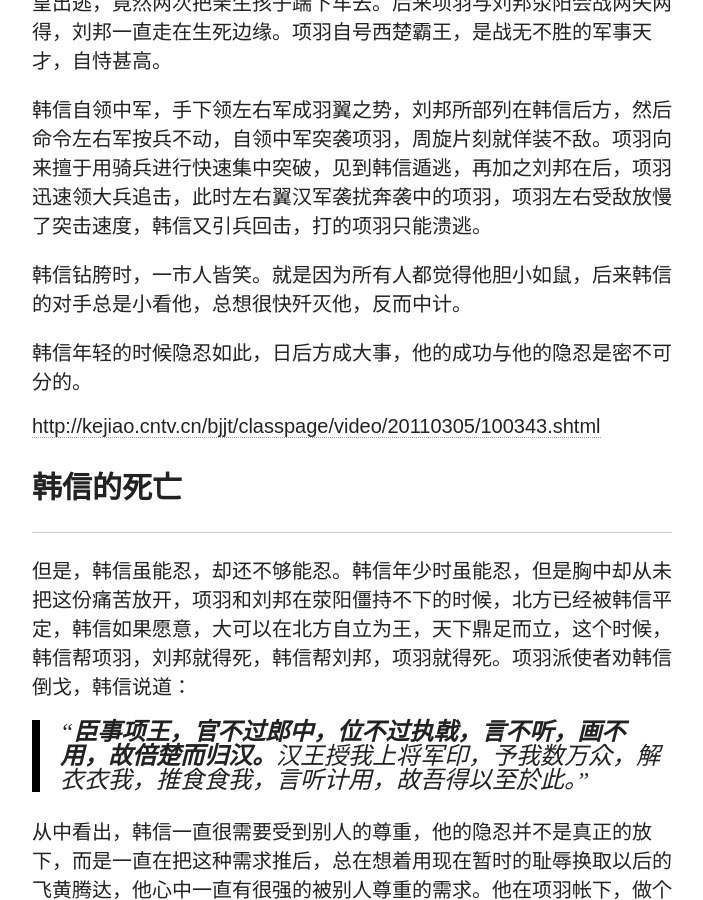
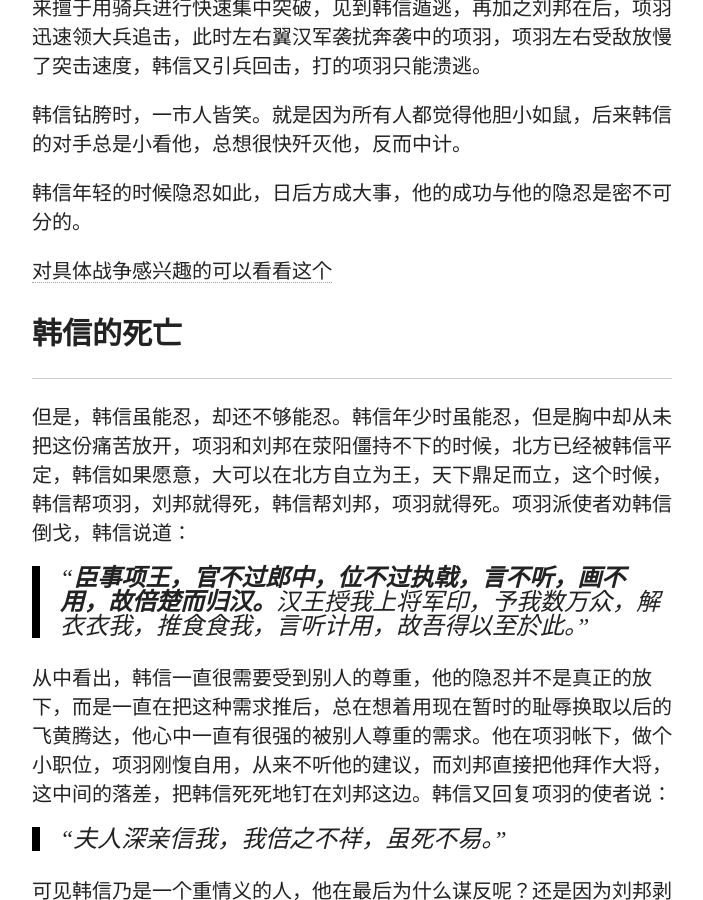
Before and after one commit to Renco/Renco.github.io, a Jekyll site: the page built from _posts/2014-06-06-韩信.md, in a window 1280 px wide and 900 px high, scrolled down 3760 px. Shown: the whole window, without its empty margins (318-1021 px from the left). Built offline with Jekyll 4.4.1, drawn with Linux system fonts in a browser that asks for light colours; nearby versions of some CDN libraries; comment, search, counter and statistics services are not loaded; some of the changed lines change nothing that is shown.

Commit message:
updating

```diff
--- a/_posts/2014-06-06-韩信.md
+++ b/_posts/2014-06-06-韩信.md
@@ -5,7 +5,7 @@
 share: true
 tags: [历史, 人物]
 image:
-  feature: .jpg
+  feature: hanxintou.jpg
 ---
 
 
@@ -42,7 +42,7 @@
 
 韩信少时的隐忍，磨练了他的心性，而韩信胸中志向之高远，可以窥见。也正是这些经历，给了韩信翅膀。
 
-![韩信历史图片]({ site.url }}/assets/hanxin1.jpg)
+![韩信历史图片]({ site.url }}/images/hanxin1.jpg)
 
 
 韩信善于示弱，灭赵一战，敌众我寡，韩信背水而乘，士兵无路可退，有昔日孙膑上屋抽梯计策之妙，赵军大笑之，韩信诈败，赵军见状倾巢出动，大营空虚，事先由韩信埋伏好的两千轻骑兵冲进赵军大营把所有赵旗换成汉旗。此时韩信败退到河边与赵军背水一战，韩军无路可退都拼死作战，赵军见一时不能取胜便想回营，结果看到整个军营都已易帜，大惊失色，军下士兵四处散逃，赵国的将领即使斩杀逃兵也不能制止赵军四散。此时韩信再以兵两面夹击，赵军溃不成军，赵王被杀。仅此一战，赵国平定，韩信两次欺骗了对方，玩弄敌军的心理，前后毫无痕迹，而且对战事的发展过程完全了如指掌，开战头一天晚上命令手下人做饭，说道：
@@ -67,7 +67,7 @@
 
 韩信年轻的时候隐忍如此，日后方成大事，他的成功与他的隐忍是密不可分的。
 
-[http://kejiao.cntv.cn/bjjt/classpage/video/20110305/100343.shtml](http://kejiao.cntv.cn/bjjt/classpage/video/20110305/100343.shtml "对具体战争感兴趣的可以看看这个")
+[对具体战争感兴趣的可以看看这个](http://kejiao.cntv.cn/bjjt/classpage/video/20110305/100343.shtml)
 
 ##韩信的死亡
 ---
@@ -85,7 +85,7 @@
 
 >“天下初发难也，俊雄豪桀建号壹呼，天下之士云合雾集，鱼鳞襍鹓，熛至风起。当此之时，忧在亡秦而已。今楚汉分争，使天下无罪之人肝胆涂地，父子暴骸骨於中野，不可胜数。楚人起彭城，转斗逐北，至於荥阳，乘利席卷，威震天下。然兵困於京、索之间，迫西山而不能进者，三年於此矣。汉王将数十万之众，距巩、雒，阻山河之险，一日数战，无尺寸之功，折北不救，败荥阳，伤成皋，遂走宛、叶之间，此所谓智勇俱困者也。夫锐气挫於险塞，而粮食竭於内府，百姓罢极怨望，容容无所倚。以臣料之，其势非天下之贤圣固不能息天下之祸。当今两主之命县於足下。足下为汉则汉胜，与楚则楚胜。臣原披腹心，输肝胆，效愚计，恐足下不能用也。**诚能听臣之计，莫若两利而俱存之，参分天下，鼎足而居，其势莫敢先动。夫以足下之贤圣，有甲兵之众，据彊齐，从燕、赵，出空虚之地而制其後，因民之欲，西乡为百姓请命，则天下风走而响应矣，孰敢不听！割大弱彊，以立诸侯，诸侯已立，天下服听而归德於齐。案齐之故，有胶、泗之地，怀诸侯以德，深拱揖让，则天下之君王相率而朝於齐矣。**盖闻“*天与弗取，反受其咎；时至不行，反受其殃。原足下孰虑之。*”
 
-![楚汉战争势力图]({ site.url }}/assets/chuhanzhanzheng.jpg)
+![楚汉战争势力图]({ site.url }}/images/chuhanzhanzheng.jpg)
 
 这是说，当今天下之势，全系于韩信的决定，韩信帮谁谁就赢，不如韩信自立为王，然后平衡天下的势力。再修养身息，与民利，收人心。韩信答道：
 
```
